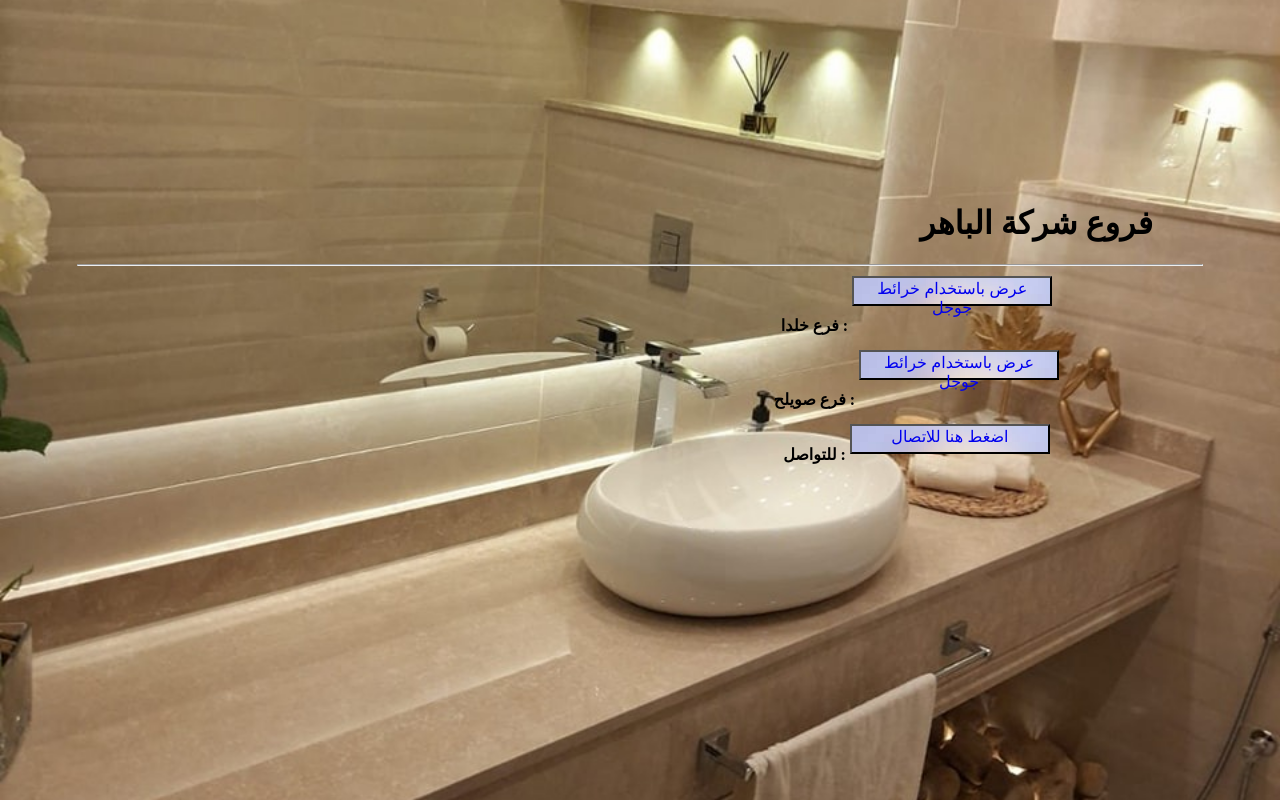
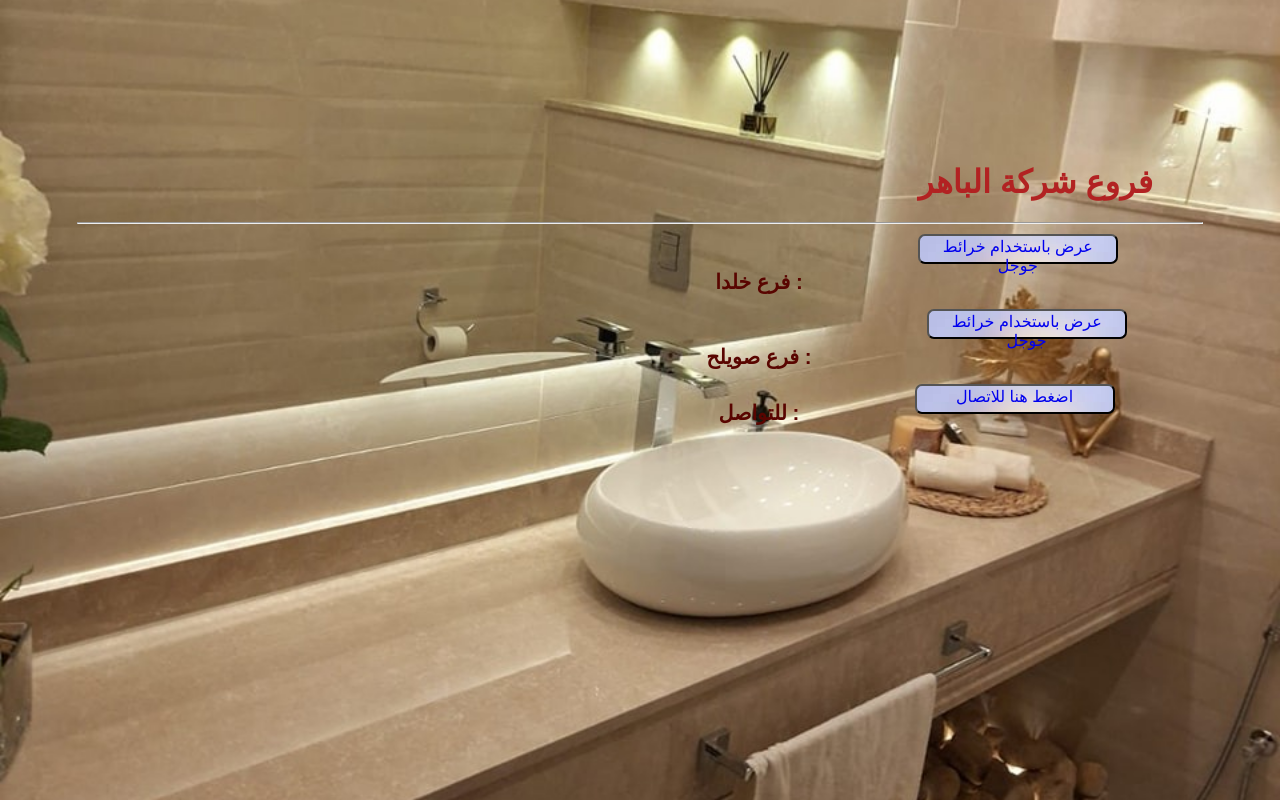
Before and after one commit to albaher12/Albaher, a plain HTML site: page index.html in a window 1280 px wide. Drawn offline with Linux system fonts and the light colour scheme.

Commit message:
Add files via upload

```diff
--- a/index.html
+++ b/index.html
@@ -15,7 +15,7 @@
         -moz-background-size: cover;
         -o-background-size: cover;
         background-size: cover;
-			font-family: Arial, ;
+			font-family: Arial ;
 			padding: 55px;
 			margin: 10% 22px;
 		}
@@ -23,6 +23,10 @@
 		h1 {
 			text-align: right;
 			margin-right: 50px;
+			color:firebrick;
+			font-smooth: auto;
+			margin-top: -20px;
+
 		}
 
 		ul {
@@ -37,6 +41,11 @@
 			margin-bottom: 15px;
 			margin-right: 0px;
 		}
+		strong {
+			margin-right: 10%;
+			font-size: 20.5px;
+			color: hsla(3, 99%, 17.5%, 5.0);
+		}
 
 		button {
 			width: 200px;
@@ -44,15 +53,17 @@
 			margin-right: 00px;
 			border-width: 2px;
 			background-image: url("bg3.jpeg") ;
+			border-radius: 7px;
 
 		}
 		a {
 			padding-right: 20px;
 			text-decoration: none;
 			font-size: 16px;
+
 		}
 		a:hover {
-			text-size: 12px;
+			font-size:14px;
 			text-decoration: none;
 		}
 
```
